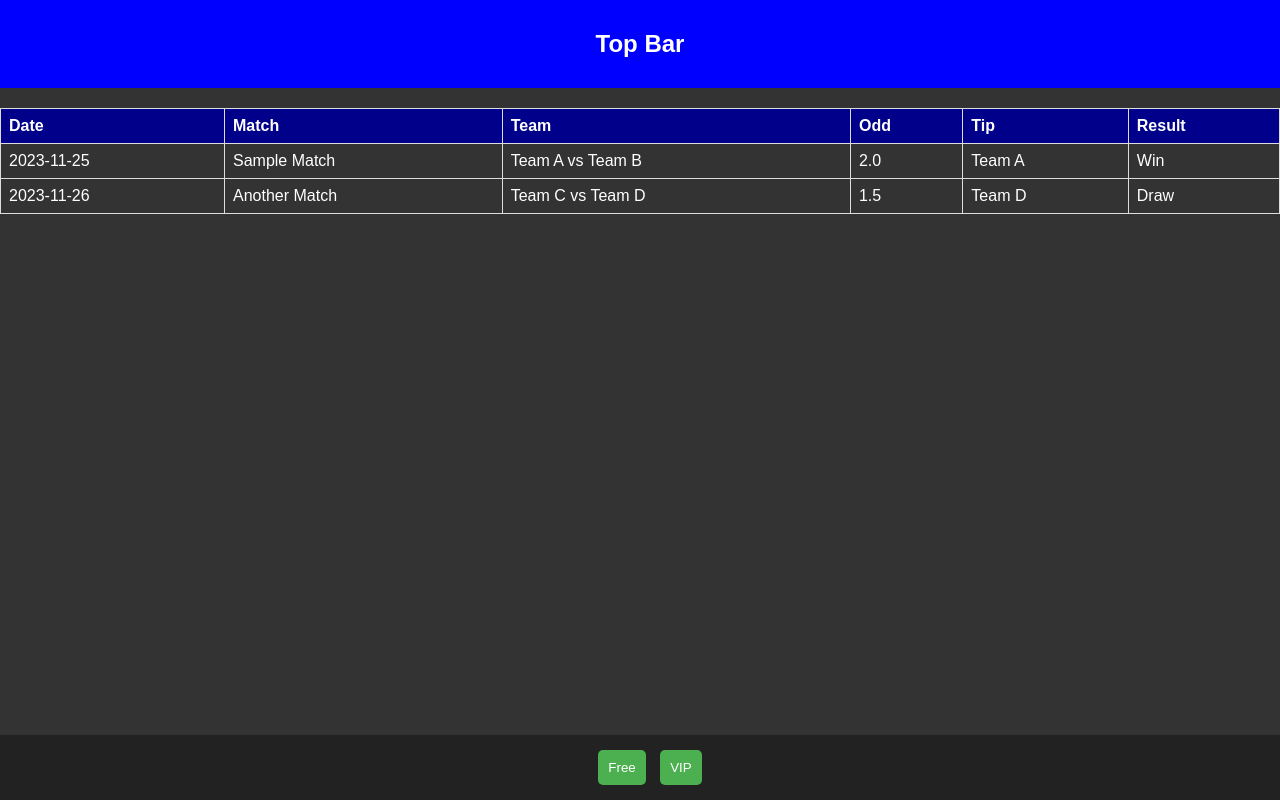
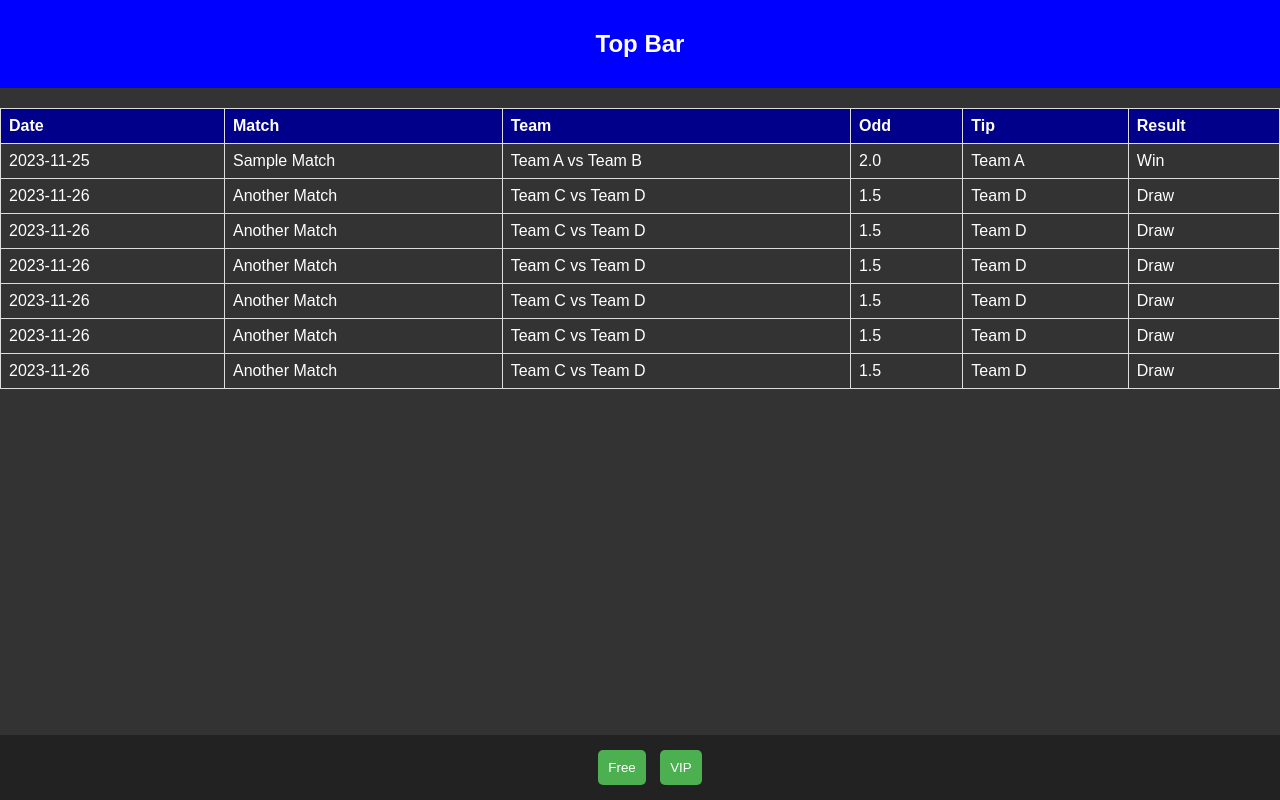
Before and after one commit to masterthreeplus/freetip, a plain HTML site: page index.html in a window 1280 px wide. Drawn offline with Linux system fonts and the light colour scheme.

Commit message:
Update index.html

```diff
--- a/index.html
+++ b/index.html
@@ -102,6 +102,46 @@
                 <td>Team D</td>
                 <td>Draw</td>
             </tr>
+            <tr>
+                <td>2023-11-26</td>
+                <td>Another Match</td>
+                <td>Team C vs Team D</td>
+                <td>1.5</td>
+                <td>Team D</td>
+                <td>Draw</td>
+            </tr>
+            <tr>
+                <td>2023-11-26</td>
+                <td>Another Match</td>
+                <td>Team C vs Team D</td>
+                <td>1.5</td>
+                <td>Team D</td>
+                <td>Draw</td>
+            </tr>
+            <tr>
+                <td>2023-11-26</td>
+                <td>Another Match</td>
+                <td>Team C vs Team D</td>
+                <td>1.5</td>
+                <td>Team D</td>
+                <td>Draw</td>
+            </tr>
+            <tr>
+                <td>2023-11-26</td>
+                <td>Another Match</td>
+                <td>Team C vs Team D</td>
+                <td>1.5</td>
+                <td>Team D</td>
+                <td>Draw</td>
+            </tr>
+            <tr>
+                <td>2023-11-26</td>
+                <td>Another Match</td>
+                <td>Team C vs Team D</td>
+                <td>1.5</td>
+                <td>Team D</td>
+                <td>Draw</td>
+            </tr>
             <!-- Add more rows as needed -->
         </tbody>
     </table>
```
